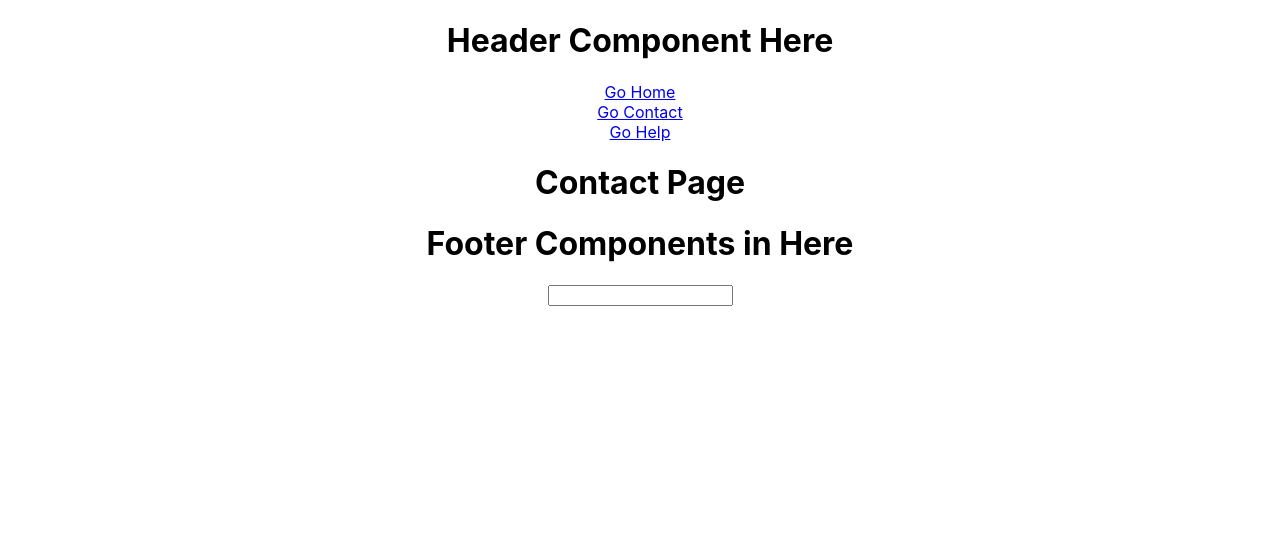
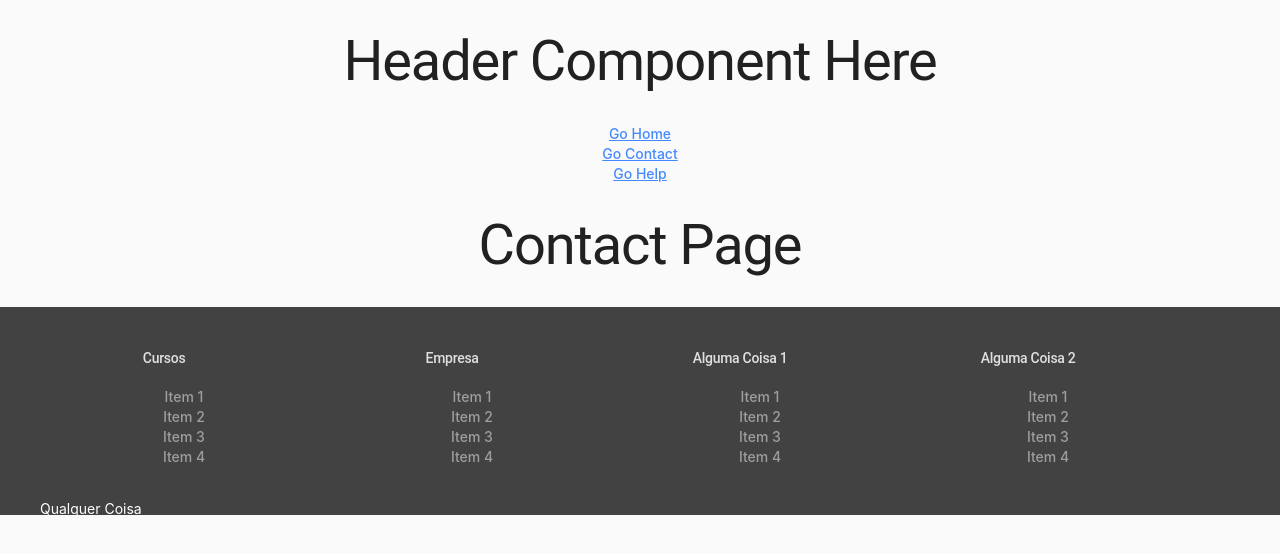
Before and after one commit to yurilimace/sistema-controle-estagio, a React (Create React App) app: page /contact in a window 1280 px wide. Shown: the top 554 px of the page. Built offline with nearby package versions, Linux system fonts and the light colour scheme.

Commit message:
Adding initial styled footer

```diff
--- a/public/index.html
+++ b/public/index.html
@@ -4,6 +4,9 @@
     <meta charset="utf-8" />
     <link rel="shortcut icon" href="%PUBLIC_URL%/favicon.ico" />
     <meta name="viewport" content="width=device-width, initial-scale=1" />
+    <link rel="stylesheet" href="https://fonts.googleapis.com/icon?family=Material+Icons">
+    <link rel="stylesheet" href="https://code.getmdl.io/1.3.0/material.indigo-blue.min.css">
+    <script defer src="https://code.getmdl.io/1.3.0/material.min.js"></script>
     <meta name="theme-color" content="#000000" />
     <meta
       name="description"
--- a/src/App.css
+++ b/src/App.css
@@ -20,3 +20,138 @@
 .App-link {
   color: #09d3ac;
 }
+
+body {
+  background: #FAFAFA;
+}
+
+h3 {
+  color: white;
+}
+
+.mdl-grid {
+  min-height: 680px;
+  color: lightcoral !important;
+}
+
+.gray_background {
+  background: #eee;
+  opacity: 0.8;
+  min-height: 50px;
+  border-radius: 5px;
+}
+
+.transparente {
+  background: url("https://blogs.funiber.org/pt/wp-content/uploads/2018/04/funiber-escape-room-768x576.jpg") center / cover;
+
+}
+
+nav.mdl-navigation .mdl-badge[data-badge]:after {
+  top: 5px;
+  right: -8px;
+}
+
+@media screen and (max-width : 475px) {
+  .hide_phone {
+      display: none;
+  }
+}
+
+nav.mdl-navigation .mdl-badge[data-badge]:after {
+  right: 5px;
+}
+
+@media screen and (min-width : 474px) {
+  .show_phone {
+      display: none;
+  }
+}
+
+nav.mdl-navigation .mdl-badge[data-badge]:after {
+  right: 5px;
+}
+
+.md-18 {
+  font-size: 18px;
+}
+
+.md-24 {
+  font-size: 24px;
+}
+
+.md-36 {
+  font-size: 36px;
+}
+
+.md-48 {
+  font-size: 48px;
+}
+
+.orange {
+  color: #fb8c00;
+}
+
+.green {
+  color: #AAC639;
+}
+
+.showing-card {
+  width: 512px;
+}
+
+.showing-card>.mdl-card__title {
+  color: #fff;
+  height: 176px;
+  background: url("https://upload.wikimedia.org/wikipedia/commons/a/a0/Jan_Davidszoon_de_Heem_-_Still-Life_of_Books.JPG") center / cover;
+}
+
+.showing-card>.mdl-card__menu {
+  color: orange;
+}
+
+.mdl-card__title-text {
+  text-shadow: black 2px 2px 4px;
+}
+
+.container-menu {
+  position: relative;
+  width: 200px;
+  display: inline-block;
+  margin: 5px;
+  vertical-align: top;
+}
+
+.bar-menu-left,
+.bar-menu-right {
+  box-sizing: border-box;
+  background: #3F51B5;
+  color: white;
+  width: 100%;
+  padding: 16px;
+}
+
+.background-menu {
+  background: white;
+  height: 148px;
+  widows: 100%;
+}
+
+.bar-menu-right {
+  text-align: right;
+}
+
+.bar-menu-left {
+  text-align: left;
+}
+
+.mdl-menu__item a{
+  color: rgba(0, 0, 0, 0.87);
+  text-decoration: none;
+
+}
+
+.mdl-menu__item a:horizontal{
+  color: rgba(0, 0, 0, 87);
+  text-decoration: none;
+
+}
--- a/src/App.js
+++ b/src/App.js
@@ -1,14 +1,12 @@
 import React from 'react';
 import logo from './logo.svg';
 import './App.css';
-import Input from './Components/input'
 import AppRoute from "./Components/HeaderComponents/Routers/Routers";
 
 function App() {
   return (
     <div className="App">
       <AppRoute />
-      <Input />
     </div>
   );
 }
--- a/src/Components/FooterComponents/FooterComponent.js
+++ b/src/Components/FooterComponents/FooterComponent.js
@@ -1,10 +1,73 @@
 import React from "react"
 
-const Footer = () =>{
+const Footer = () => {
     return (
-        <footer>
-        <h1>Footer Components in Here</h1>
-        </footer>
+        <footer class="mdl-mega-footer">
+            <div>
+                <div class="mdl-mega-footer--top-section">
+                    <div class="mdl-mega-footer--drop-down-section">
+                        <input type="checkbox" class="mdl-mega-footer--heading-checkbox " checked />
+                        <h1 class="mdl-mega-footer--heading">Cursos</h1>
+                        <ul class="mdl-mega-footer--link-list">
+                            <li><a href="#">Item 1</a></li>
+                            <li><a href="#">Item 2</a></li>
+                            <li><a href="#">Item 3</a></li>
+                            <li><a href="#">Item 4</a></li>
+                        </ul>
+                    </div>
+
+                    <div class="mdl-mega-footer--drop-down-section">
+                        <input type="checkbox" class="mdl-mega-footer--heading-checkbox " checked />
+
+                        <h1 class="mdl-mega-footer--heading">Empresa</h1>
+                        <ul class="mdl-mega-footer--link-list">
+                            <li><a href="#">Item 1</a></li>
+                            <li><a href="#">Item 2</a></li>
+                            <li><a href="#">Item 3</a></li>
+                            <li><a href="#">Item 4</a></li>
+                        </ul>
+                    </div>
+
+                    <div class="mdl-mega-footer--drop-down-section">
+                        <input type="checkbox" class="mdl-mega-footer--heading-checkbox " checked />
+
+                        <h1 class="mdl-mega-footer--heading">Alguma Coisa 1</h1>
+                        <ul class="mdl-mega-footer--link-list">
+                            <li><a href="#">Item 1</a></li>
+                            <li><a href="#">Item 2</a></li>
+                            <li><a href="#">Item 3</a></li>
+                            <li><a href="#">Item 4</a></li>
+                        </ul>
+                    </div>
+
+                    <div class="mdl-mega-footer--drop-down-section">
+                        <input type="checkbox" class="mdl-mega-footer--heading-checkbox " checked />
+
+                        <h1 class="mdl-mega-footer--heading">Alguma Coisa 2</h1>
+                        <ul class="mdl-mega-footer--link-list">
+                            <li><a href="#">Item 1</a></li>
+                            <li><a href="#">Item 2</a></li>
+                            <li><a href="#">Item 3</a></li>
+                            <li><a href="#">Item 4</a></li>
+                        </ul>
+                    </div>
+
+                </div>
+
+            </div>
+            <div class="mdl-mega-footer--top-middle">
+
+            </div>
+            <div class="mdl-mega-footer--top-bottom">
+                <div class="mdl-logo">Qualquer Coisa</div>
+                {/* <ul class="mdl-mega-footer--link-list">
+                    <col><a href="#">Canal do Youtube</a></col>
+                    <col><a href="#">Forum de Dúvidas</a></col>
+                </ul> */}
+            </div>
+
+
+        </footer >
     );
 }
 
--- a/src/Components/HeaderComponents/Routers/Routers.js
+++ b/src/Components/HeaderComponents/Routers/Routers.js
@@ -1,5 +1,5 @@
 import React from 'react';
-import { BrowserRouter, Route, Switch} from 'react-router-dom';
+import { BrowserRouter, Route, Switch } from 'react-router-dom';
 
 import Home from "../../PageComponents/Home";
 import Contact from '../../PageComponents/Contact';
@@ -15,10 +15,10 @@ const AppRouter = () => (
             <Switch>
                 <Route path='/' component={Home} exact={true} />
                 <Route path='/help' component={Helper} />
-                 <Route path='/contact' component={Contact} />
+                <Route path='/contact' component={Contact} />
                 <Route component={NotFoundPage} />
             </Switch>
-            <Footer/>
+            <Footer />
         </div>
     </BrowserRouter>
 );
--- a/src/Components/PageComponents/Home.js
+++ b/src/Components/PageComponents/Home.js
@@ -1,11 +1,13 @@
 import React from "react";
 
+import Input from '../../Components/input'
 
 
 const Home = () => {
     return (
         <div>
-        <h1>Home Page</h1>
+            <h1>Home Page</h1>
+            <Input />
         </div>
     );
 }
```
